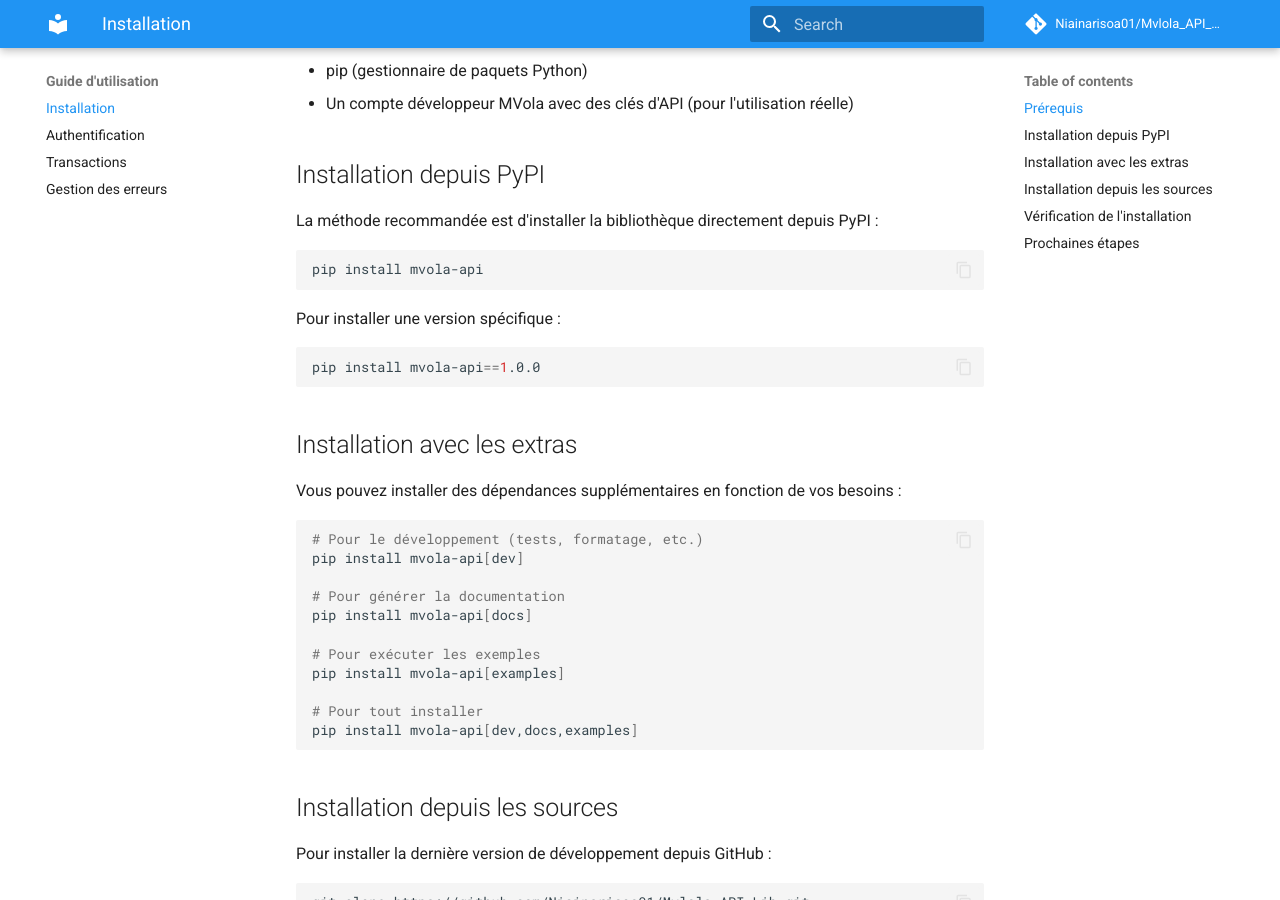
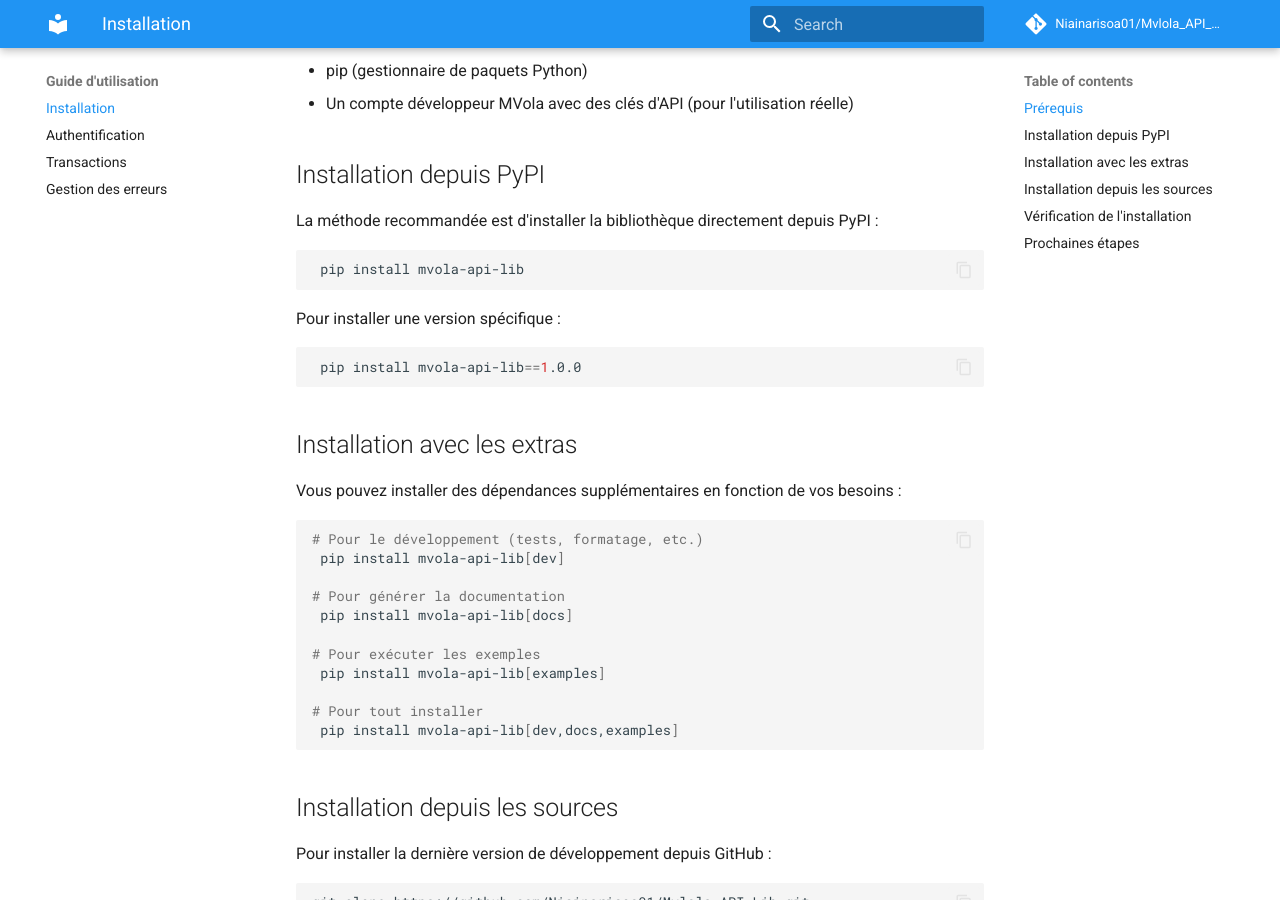
Before and after one commit to Niainarisoa01/Mvola_API_Lib, an MkDocs documentation site: the page built from docs/guides/installation.md, in a window 1280 px wide and 900 px high, scrolled down 320 px. Built offline with MkDocs 1.6.1 and Material for MkDocs 9.7.7, drawn with Linux system fonts in a browser that asks for light colours; comment, search, counter and statistics services are not loaded.

````diff
--- a/docs/guides/installation.md
+++ b/docs/guides/installation.md
@@ -13,13 +13,13 @@ Ce guide vous aidera à installer la bibliothèque MVola API dans votre environn
 La méthode recommandée est d'installer la bibliothèque directement depuis PyPI :
 
 ```bash
-pip install mvola-api
+ pip install mvola-api-lib
 ```
 
 Pour installer une version spécifique :
 
 ```bash
-pip install mvola-api==1.0.0
+ pip install mvola-api-lib==1.0.0
 ```
 
 ## Installation avec les extras
@@ -28,16 +28,16 @@ Vous pouvez installer des dépendances supplémentaires en fonction de vos besoi
 
 ```bash
 # Pour le développement (tests, formatage, etc.)
-pip install mvola-api[dev]
+ pip install mvola-api-lib[dev]
 
 # Pour générer la documentation
-pip install mvola-api[docs]
+ pip install mvola-api-lib[docs]
 
 # Pour exécuter les exemples
-pip install mvola-api[examples]
+ pip install mvola-api-lib[examples]
 
 # Pour tout installer
-pip install mvola-api[dev,docs,examples]
+ pip install mvola-api-lib[dev,docs,examples]
 ```
 
 ## Installation depuis les sources
--- a/pyproject.toml
+++ b/pyproject.toml
@@ -4,7 +4,7 @@ build-backend = "hatchling.build"
 
 [project]
 name = "mvola-api-lib"
-version = "1.0.0"
+version = "1.0.1"
 description = "Une bibliothèque Python robuste pour l'intégration de l'API de paiement MVola"
 readme = "README.md"
 authors = [
--- a/setup.py
+++ b/setup.py
@@ -8,7 +8,7 @@ with open("README.md", "r", encoding="utf-8") as fh:
 
 setuptools.setup(
     name="mvola_api",
-    version="1.0.0",
+    version="1.0.1",
     author="Niainarisoa",
     author_email="niainarisoa.mail@gmail.com",
     description="Une bibliothèque Python robuste pour l'intégration de l'API de paiement MVola",
````
Also changed, not shown: README.md (+2 -2 lines), docs/examples/basic-usage.md (+2 -2 lines), docs/examples/web-integration.md (+1 -1 lines), docs/index.md (+1 -1 lines), 1 other file.
